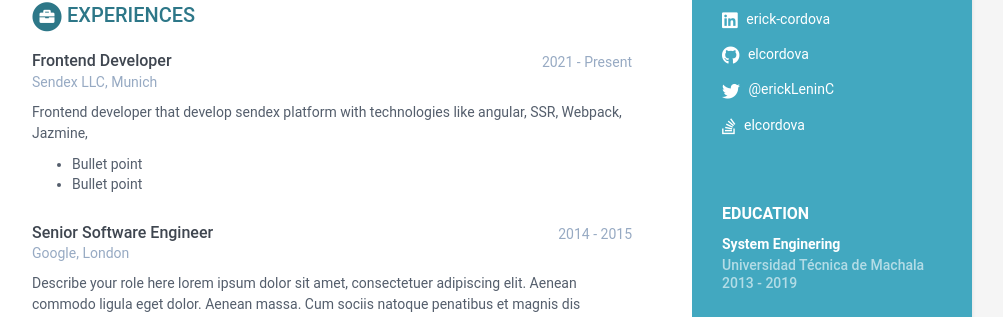
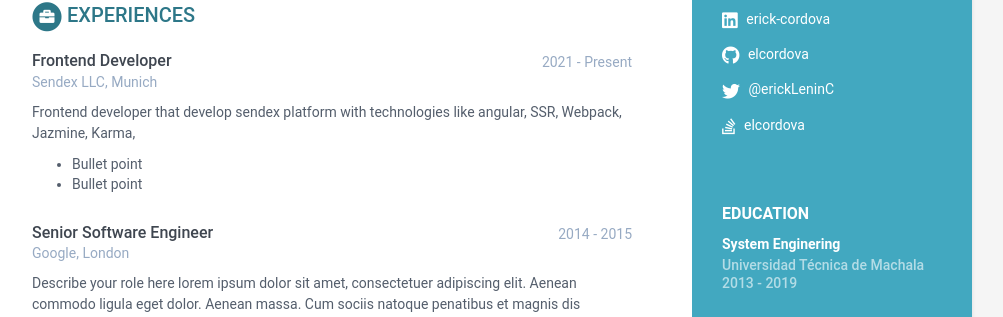
Before and after one commit to elcordova/caring-europa-fe48a, a Jekyll site: the page built from index.html, in a window 1280 px wide. Shown: the part 395-712 px from the top of the page, without its empty margins (168-1171 px from the left). Built offline with Jekyll 4.4.1, drawn with Linux system fonts in a browser that asks for light colours.

Commit message:
data.yml: changed

```diff
--- a/_data/data.yml
+++ b/_data/data.yml
@@ -54,7 +54,7 @@ experiences:
     company: 'Sendex LLC, Munich'
     details: |
       Frontend developer that develop sendex platform with technologies like angular, SSR, Webpack, Jazmine,
-
+      Karma,
         - Bullet point
         - Bullet point
   - role: Senior Software Engineer
```
